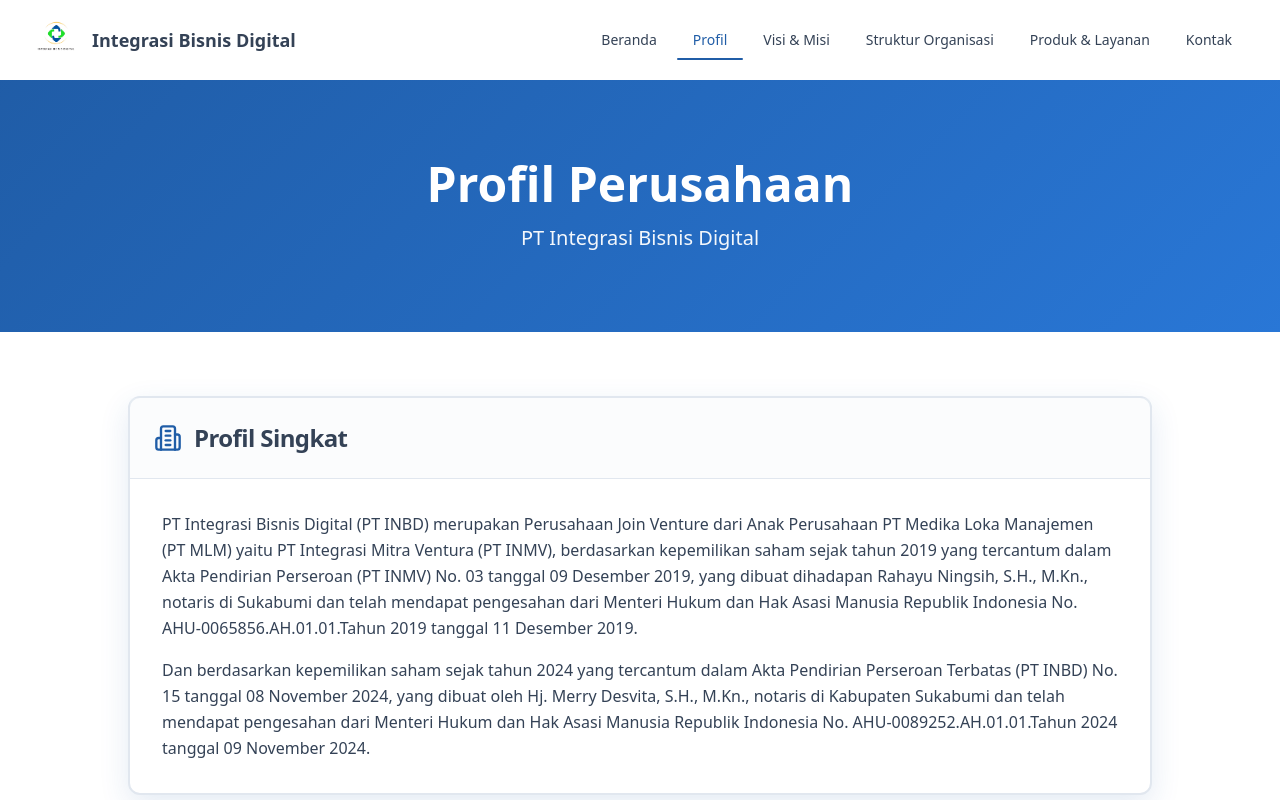
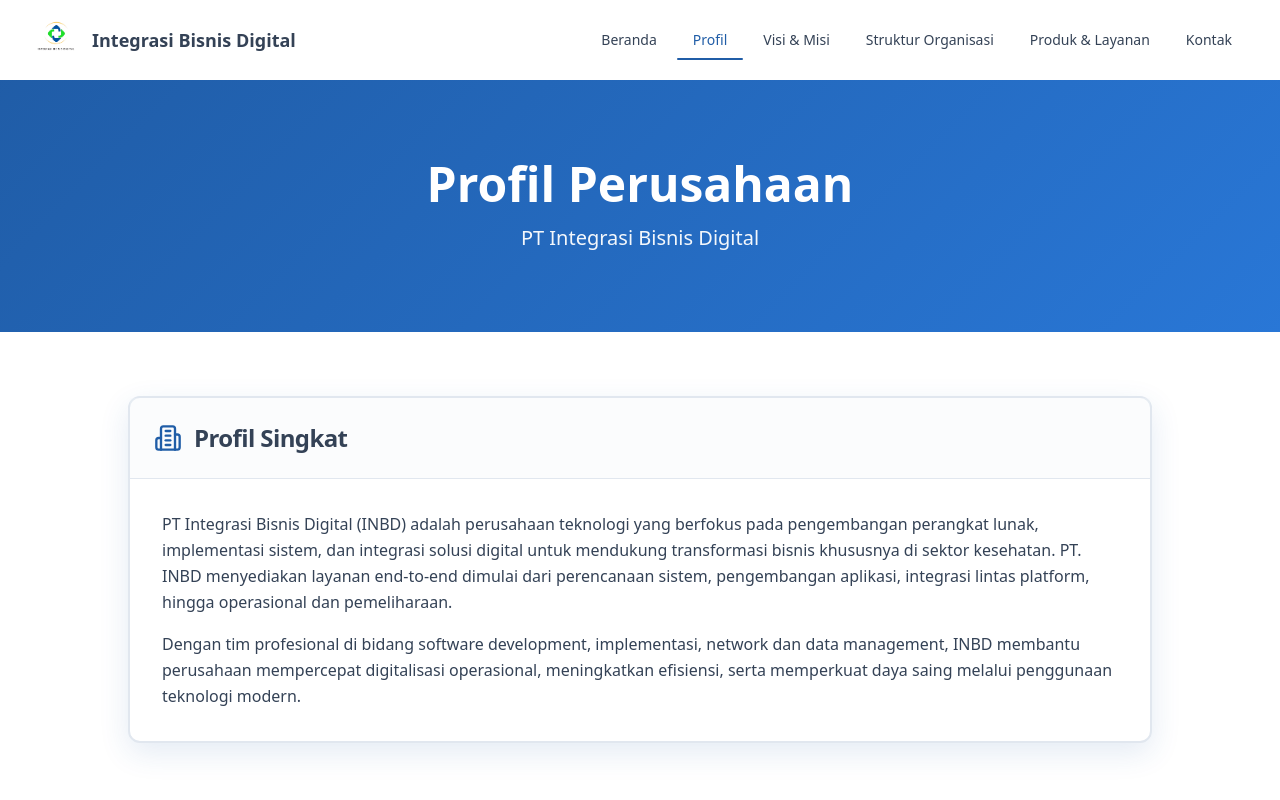
Before and after one commit to keizercode/inbd-company-profile, a React (Vite) app: page /profil in a window 1280 px wide. Shown: the top 800 px of the page. Built offline with nearby package versions, Linux system fonts and the light colour scheme.

Commit message:
update profil

```diff
--- a/src/pages/Profil.tsx
+++ b/src/pages/Profil.tsx
@@ -1,5 +1,5 @@
 import { Card, CardContent, CardHeader, CardTitle } from '@/components/ui/card'
-import { Building2, Briefcase, Target } from 'lucide-react'
+import { Briefcase, Building2, Target } from 'lucide-react'
 
 const Profil = () => {
   const kegiatanUsaha = [
@@ -37,23 +37,19 @@
           </CardHeader>
           <CardContent className="p-8 space-y-4 text-foreground leading-relaxed">
             <p>
-              PT Integrasi Bisnis Digital (PT INBD) merupakan Perusahaan Join
-              Venture dari Anak Perusahaan PT Medika Loka Manajemen (PT MLM)
-              yaitu PT Integrasi Mitra Ventura (PT INMV), berdasarkan
-              kepemilikan saham sejak tahun 2019 yang tercantum dalam Akta
-              Pendirian Perseroan (PT INMV) No. 03 tanggal 09 Desember 2019,
-              yang dibuat dihadapan Rahayu Ningsih, S.H., M.Kn., notaris di
-              Sukabumi dan telah mendapat pengesahan dari Menteri Hukum dan Hak
-              Asasi Manusia Republik Indonesia No. AHU-0065856.AH.01.01.Tahun
-              2019 tanggal 11 Desember 2019.
+              PT Integrasi Bisnis Digital (INBD) adalah perusahaan teknologi
+              yang berfokus pada pengembangan perangkat lunak, implementasi
+              sistem, dan integrasi solusi digital untuk mendukung transformasi
+              bisnis khususnya di sektor kesehatan. PT. INBD menyediakan layanan
+              end-to-end dimulai dari perencanaan sistem, pengembangan aplikasi,
+              integrasi lintas platform, hingga operasional dan pemeliharaan.
             </p>
             <p>
-              Dan berdasarkan kepemilikan saham sejak tahun 2024 yang tercantum
-              dalam Akta Pendirian Perseroan Terbatas (PT INBD) No. 15 tanggal
-              08 November 2024, yang dibuat oleh Hj. Merry Desvita, S.H., M.Kn.,
-              notaris di Kabupaten Sukabumi dan telah mendapat pengesahan dari
-              Menteri Hukum dan Hak Asasi Manusia Republik Indonesia No.
-              AHU-0089252.AH.01.01.Tahun 2024 tanggal 09 November 2024.
+              Dengan tim profesional di bidang software development,
+              implementasi, network dan data management, INBD membantu
+              perusahaan mempercepat digitalisasi operasional, meningkatkan
+              efisiensi, serta memperkuat daya saing melalui penggunaan
+              teknologi modern.
             </p>
           </CardContent>
         </Card>
```
